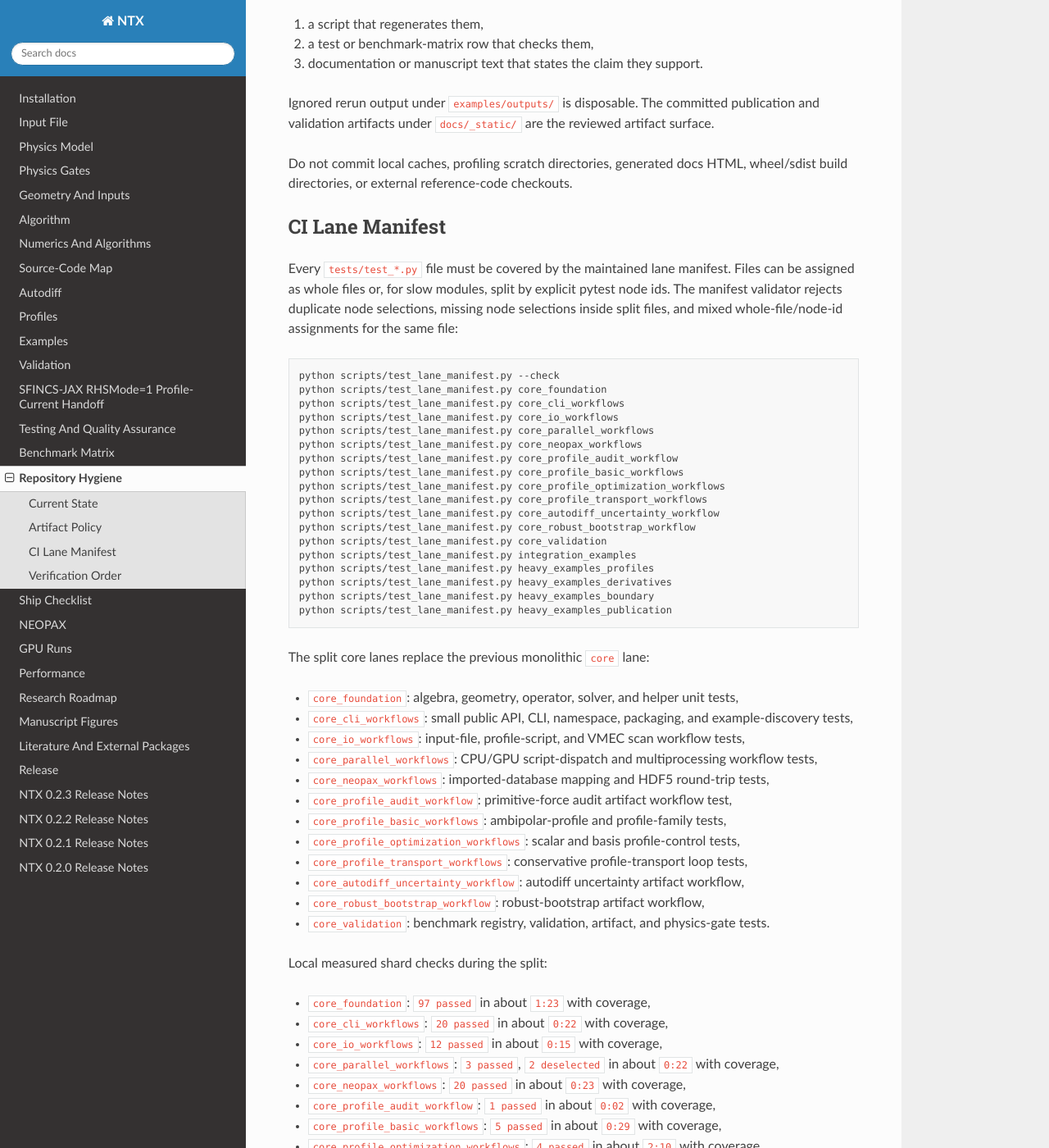
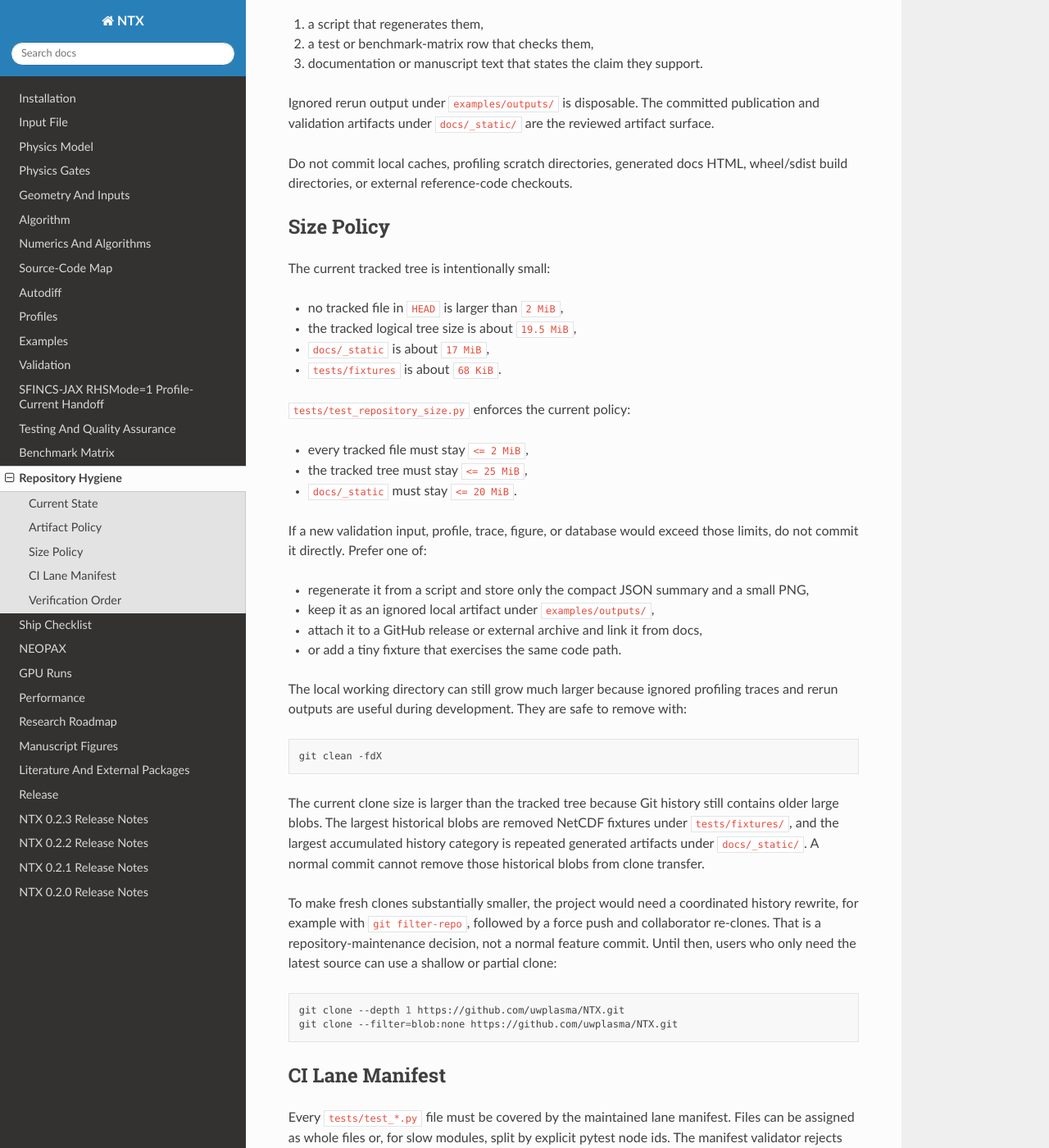
Before and after one commit to uwplasma/NTX, a Sphinx documentation site: the page built from docs/repo-hygiene.md, in a window 1280 px wide and 1400 px high, scrolled down 1157 px. Shown: the whole window at 82% size. Built offline with Sphinx 7.4.7 and the Read the Docs theme 3.1.0, drawn with Linux system fonts in a browser that asks for light colours.

Commit message:
Add repository size guardrails

````diff
--- a/docs/repo-hygiene.md
+++ b/docs/repo-hygiene.md
@@ -57,6 +57,55 @@ artifact surface.
 
 Do not commit local caches, profiling scratch directories, generated docs HTML,
 wheel/sdist build directories, or external reference-code checkouts.
+
+## Size Policy
+
+The current tracked tree is intentionally small:
+
+- no tracked file in `HEAD` is larger than `2 MiB`,
+- the tracked logical tree size is about `19.5 MiB`,
+- `docs/_static` is about `17 MiB`,
+- `tests/fixtures` is about `68 KiB`.
+
+`tests/test_repository_size.py` enforces the current policy:
+
+- every tracked file must stay `<= 2 MiB`,
+- the tracked tree must stay `<= 25 MiB`,
+- `docs/_static` must stay `<= 20 MiB`.
+
+If a new validation input, profile, trace, figure, or database would exceed
+those limits, do not commit it directly. Prefer one of:
+
+- regenerate it from a script and store only the compact JSON summary and a
+  small PNG,
+- keep it as an ignored local artifact under `examples/outputs/`,
+- attach it to a GitHub release or external archive and link it from docs,
+- or add a tiny fixture that exercises the same code path.
+
+The local working directory can still grow much larger because ignored
+profiling traces and rerun outputs are useful during development. They are safe
+to remove with:
+
+```bash
+git clean -fdX
+```
+
+The current clone size is larger than the tracked tree because Git history still
+contains older large blobs. The largest historical blobs are removed NetCDF
+fixtures under `tests/fixtures/`, and the largest accumulated history category
+is repeated generated artifacts under `docs/_static/`. A normal commit cannot
+remove those historical blobs from clone transfer.
+
+To make fresh clones substantially smaller, the project would need a coordinated
+history rewrite, for example with `git filter-repo`, followed by a force push
+and collaborator re-clones. That is a repository-maintenance decision, not a
+normal feature commit. Until then, users who only need the latest source can use
+a shallow or partial clone:
+
+```bash
+git clone --depth 1 https://github.com/uwplasma/NTX.git
+git clone --filter=blob:none https://github.com/uwplasma/NTX.git
+```
 
 ## CI Lane Manifest
 
````
Also changed, not shown: 2 other files.
